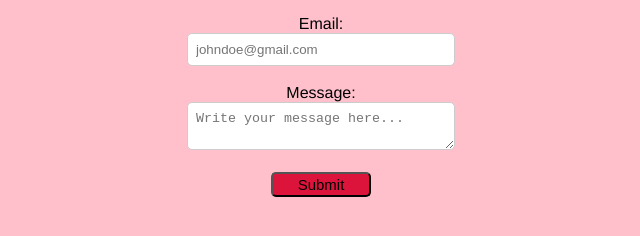
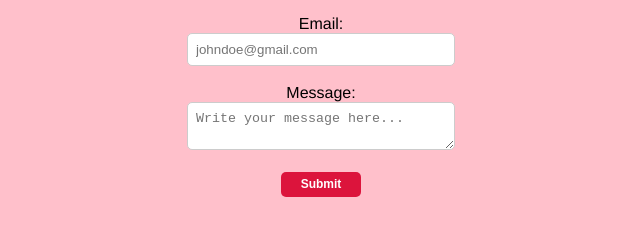
Before and after one commit to lauraamante/markup-journey, a plain HTML site: page contactform.html in a window 1280 px wide. Shown: the part 134-370 px from the top of the page, without its empty margins (319-959 px from the left). Drawn offline with Linux system fonts and the light colour scheme.

Commit message:
contactform.html

```diff
--- a/contactform.html
+++ b/contactform.html
@@ -25,11 +25,14 @@
             }
             button {
                 background-color: crimson;
-                width: 100px;
+                width: 80px;
                 justify-content: center;
                 height: 25px;
-                font-size: 15px;
+                font-size: 12px;
+                font-weight: bold;
                 border-radius: 5px;
+                border: none;
+                color: white;
 
             }
             button:hover{
```
